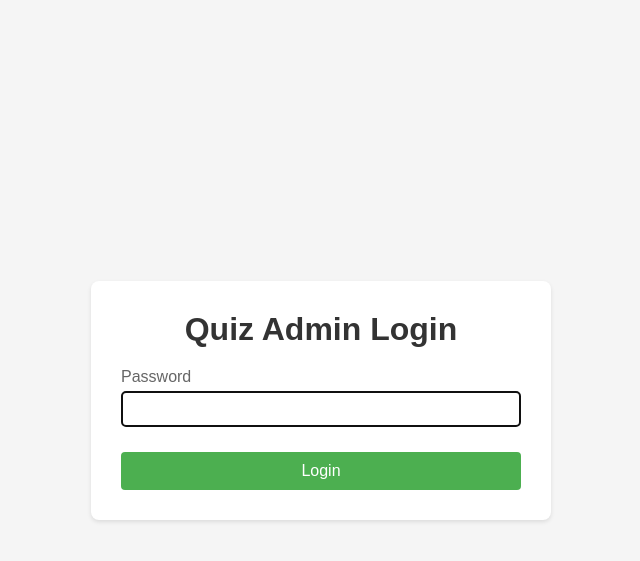
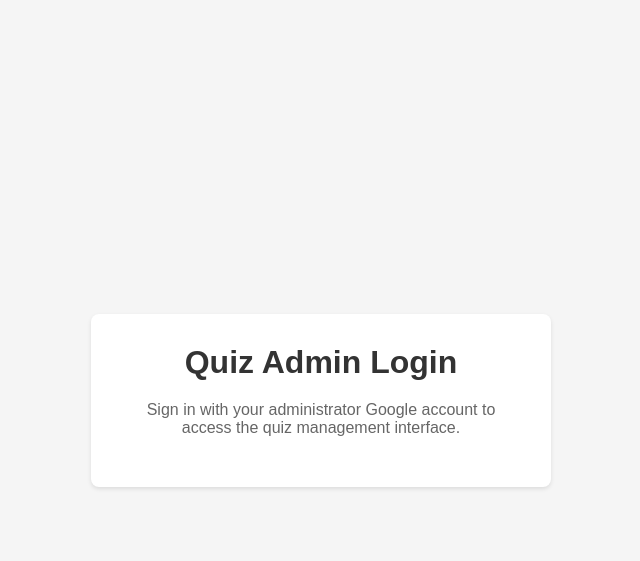
Before and after one commit to NRA-mn/QuizMaker, a Flask app: page /admin/login in a window 1280 px wide. Shown: the top 561 px of the page, without its empty margins (319-959 px from the left). Run offline with Flask 3, Linux system fonts and the light colour scheme; some libraries are stand-ins or nearby versions.

Commit message:
Switch to Google OAuth authentication

```diff
--- a/app.py
+++ b/app.py
@@ -2,6 +2,8 @@ from flask import Flask, render_template, request, jsonify, session, redirect, u
 from flask_session import Session
 from google.oauth2 import service_account
 from googleapiclient.discovery import build
+from google.oauth2 import id_token
+from google.auth.transport import requests as google_requests
 import random
 import os
 from dotenv import load_dotenv
@@ -83,6 +85,9 @@ def get_sheet_data(spreadsheet_id, tab_name):
     except Exception as e:
         print(f"Unexpected error: {e}")
         return None
+
+GOOGLE_CLIENT_ID = "YOUR_CLIENT_ID"  # We'll update this with your actual client ID
+ALLOWED_EMAIL = "attalnechoma@gmail.com"
 
 @app.route('/login')
 def login():
@@ -362,24 +367,49 @@ def check_answer():
 def requires_admin(f):
     @wraps(f)
     def decorated_function(*args, **kwargs):
-        if not session.get('is_admin'):
+        if not session.get('is_admin') or session.get('email') != ALLOWED_EMAIL:
             return redirect(url_for('admin_login'))
         return f(*args, **kwargs)
     return decorated_function
 
 @app.route('/admin/login', methods=['GET', 'POST'])
 def admin_login():
-    if request.method == 'POST':
-        password = request.form.get('password')
-        if check_password_hash(app.config['ADMIN_PASSWORD_HASH'], password):
-            session['is_admin'] = True
-            return redirect(url_for('admin'))
-        return render_template('admin_login.html', error="Incorrect password")
-    return render_template('admin_login.html')
+    if session.get('is_admin') and session.get('email') == ALLOWED_EMAIL:
+        return redirect(url_for('admin'))
+    return render_template('admin_login.html', client_id=GOOGLE_CLIENT_ID)
+
+@app.route('/admin/auth/google', methods=['POST'])
+def google_auth():
+    try:
+        token = request.json.get('credential')
+        if not token:
+            return jsonify({'error': 'No token provided'}), 400
+
+        idinfo = id_token.verify_oauth2_token(
+            token,
+            google_requests.Request(),
+            GOOGLE_CLIENT_ID
+        )
+
+        email = idinfo['email']
+        if email != ALLOWED_EMAIL:
+            return jsonify({
+                'error': 'Unauthorized email. Only the quiz administrator can access this page.'
+            }), 403
+
+        session['is_admin'] = True
+        session['email'] = email
+        session['name'] = idinfo.get('name', email)
+
+        return jsonify({'success': True, 'redirect': url_for('admin')})
+
+    except ValueError as e:
+        print(f"Token verification failed: {str(e)}")
+        return jsonify({'error': 'Invalid token'}), 400
 
 @app.route('/admin/logout')
 def admin_logout():
-    session.pop('is_admin', None)
+    session.clear()
     return redirect(url_for('admin_login'))
 
 @app.route('/admin')
--- a/requirements.txt
+++ b/requirements.txt
@@ -1,9 +1,10 @@
 Flask==3.0.0
 Werkzeug==3.0.1
-google-auth==2.23.3
-google-auth-oauthlib==1.1.0
+google-auth==2.22.0
+google-auth-oauthlib==1.0.0
 google-auth-httplib2==0.1.1
 google-api-python-client==2.108.0
 python-dotenv==1.0.0
 Flask-Session==0.8.0
 gunicorn==21.2.0
+requests==2.31.0
--- a/templates/admin_login.html
+++ b/templates/admin_login.html
@@ -2,6 +2,7 @@
 <html>
 <head>
     <title>Quiz Admin Login</title>
+    <script src="https://accounts.google.com/gsi/client" async defer></script>
     <style>
         body {
             font-family: Arial, sans-serif;
@@ -19,62 +20,75 @@
             box-shadow: 0 2px 4px rgba(0, 0, 0, 0.1);
             width: 100%;
             max-width: 400px;
+            text-align: center;
         }
         h1 {
             margin: 0 0 20px 0;
             color: #333;
-            text-align: center;
         }
-        .form-group {
-            margin-bottom: 15px;
-        }
-        label {
-            display: block;
-            margin-bottom: 5px;
+        p {
             color: #666;
-        }
-        input[type="password"] {
-            width: 100%;
-            padding: 8px;
-            border: 1px solid #ddd;
-            border-radius: 4px;
-            box-sizing: border-box;
-            font-size: 16px;
-        }
-        button {
-            width: 100%;
-            padding: 10px;
-            background-color: #4CAF50;
-            color: white;
-            border: none;
-            border-radius: 4px;
-            cursor: pointer;
-            font-size: 16px;
-            margin-top: 10px;
-        }
-        button:hover {
-            background-color: #45a049;
+            margin-bottom: 20px;
         }
         .error {
             color: #dc3545;
-            margin-bottom: 15px;
-            text-align: center;
+            margin: 15px 0;
+            display: none;
+        }
+        #google-signin {
+            display: flex;
+            justify-content: center;
+            margin-top: 20px;
         }
     </style>
 </head>
 <body>
     <div class="login-container">
         <h1>Quiz Admin Login</h1>
-        {% if error %}
-        <div class="error">{{ error }}</div>
-        {% endif %}
-        <form method="POST">
-            <div class="form-group">
-                <label for="password">Password</label>
-                <input type="password" id="password" name="password" required autofocus>
-            </div>
-            <button type="submit">Login</button>
-        </form>
+        <p>Sign in with your administrator Google account to access the quiz management interface.</p>
+        <div id="error-message" class="error"></div>
+        <div id="google-signin"></div>
     </div>
+
+    <script>
+        function handleCredentialResponse(response) {
+            fetch('/admin/auth/google', {
+                method: 'POST',
+                headers: {
+                    'Content-Type': 'application/json',
+                },
+                body: JSON.stringify({
+                    credential: response.credential
+                })
+            })
+            .then(response => response.json())
+            .then(data => {
+                if (data.error) {
+                    const errorDiv = document.getElementById('error-message');
+                    errorDiv.textContent = data.error;
+                    errorDiv.style.display = 'block';
+                } else if (data.redirect) {
+                    window.location.href = data.redirect;
+                }
+            })
+            .catch(error => {
+                console.error('Error:', error);
+                const errorDiv = document.getElementById('error-message');
+                errorDiv.textContent = 'An error occurred during sign in. Please try again.';
+                errorDiv.style.display = 'block';
+            });
+        }
+
+        window.onload = function () {
+            google.accounts.id.initialize({
+                client_id: '{{ client_id }}',
+                callback: handleCredentialResponse
+            });
+            google.accounts.id.renderButton(
+                document.getElementById("google-signin"),
+                { theme: "outline", size: "large" }
+            );
+        };
+    </script>
 </body>
 </html>
```
